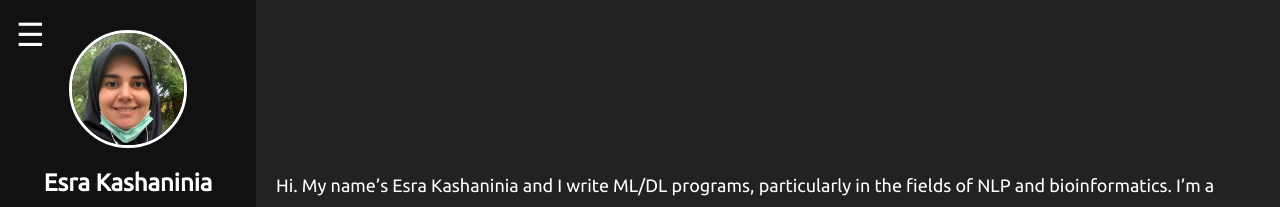
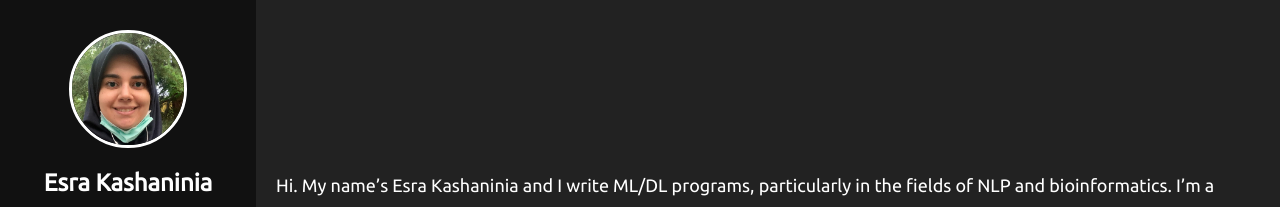
Before and after one commit to Esra-K/Esra-K.github.io, a Jekyll site: the page built from index.md, in a window 1280 px wide. Shown: the top 207 px of the page. Built offline with Jekyll 4.4.1, drawn with Linux system fonts in a browser that asks for light colours.

Commit message:
slight rollback

```diff
--- a/_layouts/default.html
+++ b/_layouts/default.html
@@ -25,7 +25,7 @@
   <body>
     <!-- hamburger toggle button, visible on mobile -->
     <button id="sidebar-toggle" class="hamburger" aria-label="Toggle sidebar">
-      &#9776;
+      ☰
     </button>
 
     <div class="container">
--- a/assets/css/style.css
+++ b/assets/css/style.css
@@ -253,7 +253,7 @@ section h3 {
 
 /* Hamburger button, hidden on desktop */
 .hamburger {
-  display: block;
+  display: none;
   position: fixed;
   top: 1rem;
   left: 1rem;
```
